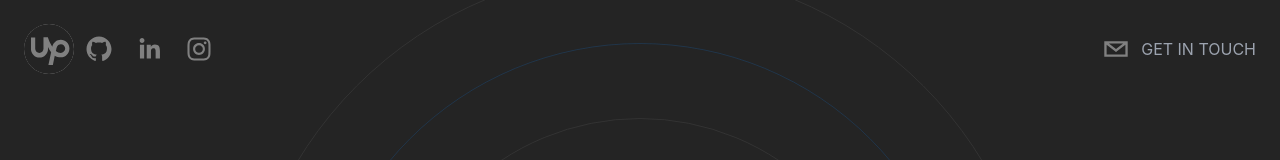
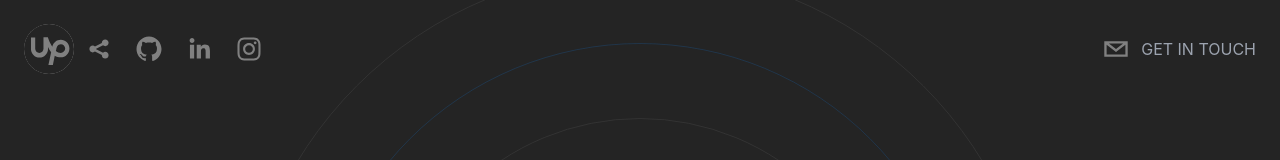
Before and after one commit to tupekuhvnkl123/portfolio, a React (Create React App) app: page / in a window 1280 px wide. Shown: the top 160 px of the page. Built offline with nearby package versions, Linux system fonts and the light colour scheme.

Commit message:
last commit

```diff
--- a/src/components/Header.jsx
+++ b/src/components/Header.jsx
@@ -11,6 +11,7 @@ const Header = () => {
     linkedIn: "https://www.linkedin.com/in/ofek-levi-13704a220",
     upWork: "https://www.upwork.com/freelancers/~01dd3af11fbed70812",
     instagram: "https://www.instagram.com/ofek_levi16/",
+    fiverr: "https://www.fiverr.com/tupekuh123",
   };
 
   const socialLinksMotions = {
@@ -35,6 +36,12 @@ const Header = () => {
           url={socialLinks.upWork}
           fgColor="gray"
           bgColor="rgb(36, 36, 36)"
+          target="_blank"
+        />
+        <SocialIcon
+          url={socialLinks.fiverr}
+          fgColor="gray"
+          bgColor="transparent"
           target="_blank"
         />
         <SocialIcon
```
